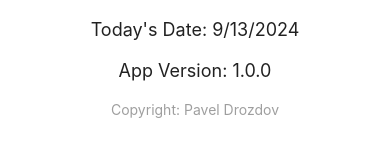
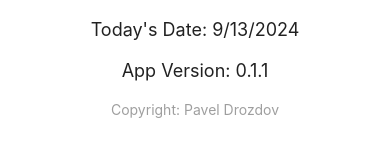
Before and after one commit to rei-cher/ApexusFAQApp, a React Native app: screen /Settings in a window 390 px wide. Shown: the part 363-513 px from the top of the page. Built offline with nearby package versions, Linux system fonts and the light colour scheme.

Commit message:
App version syncing

```diff
--- a/package.json
+++ b/package.json
@@ -1,6 +1,6 @@
 {
   "name": "Apexus",
-  "version": "0.0.1",
+  "version": "0.1.1",
   "private": true,
   "scripts": {
     "android": "react-native run-android",
--- a/src/screens/ListScreen.js
+++ b/src/screens/ListScreen.js
@@ -11,6 +11,7 @@ export default function ListScreen() {
   const navigation = useNavigation();
   const { filename } = route.params;
 
+  //Debug passed params
   console.log(route.params);
 
   const [filteredFAQs, setFilteredFAQs] = useState([]);
--- a/src/screens/MainScreen.js
+++ b/src/screens/MainScreen.js
@@ -36,7 +36,7 @@ export default function MainScreen() {
   const renderCategory = ({ item }) => (
     <TouchableOpacity
       style={[styles.category, {backgroundColor: colors.categoryBackground, shadowColor: colors.shadow}]}
-      onPress={() => navigation.navigate('List', { categoryId: item.id, filename: item.filename, title: item.title })} // Pass filename along with categoryId
+      onPress={() => navigation.navigate('List', { categoryId: item.id, filename: item.filename, title: item.title })} // Pass filename along with categoryId and title
     >
       <Text style={[setGlobalStyle.subheading, {color: colors.heading2}]}>{item.title}</Text>
     </TouchableOpacity>
--- a/src/screens/SettingsScreen.js
+++ b/src/screens/SettingsScreen.js
@@ -2,6 +2,7 @@ import React, { useContext } from 'react';
 import { View, Text, Switch, StyleSheet } from 'react-native';
 import { ThemeContext } from '../helpers/ThemeContext';
 import { getColors } from '../assets/globalStyle';
+import { version as appVersion} from '../../package.json'
 
 export default function SettingsScreen() {
   const { isDarkMode, toggleDarkMode } = useContext(ThemeContext);
@@ -12,7 +13,7 @@ export default function SettingsScreen() {
     <View style={[styles.container, {backgroundColor: colors.mainBackground}]}>
       <Text style={[styles.logo, {color: colors.heading1}]}>Apexus</Text>
       <Text style={[styles.date, {color: colors.heading2}]}>Today's Date: {new Date().toLocaleDateString()}</Text>
-      <Text style={[styles.version,{color: colors.heading2}]}>App Version: 1.0.0</Text>
+      <Text style={[styles.version,{color: colors.heading2}]}>App Version: {appVersion}</Text>
       <Text style={[styles.copyright, {color: colors.text}]}>Copyright: Pavel Drozdov</Text>
 
       <View style={styles.switchContainer}>
```
